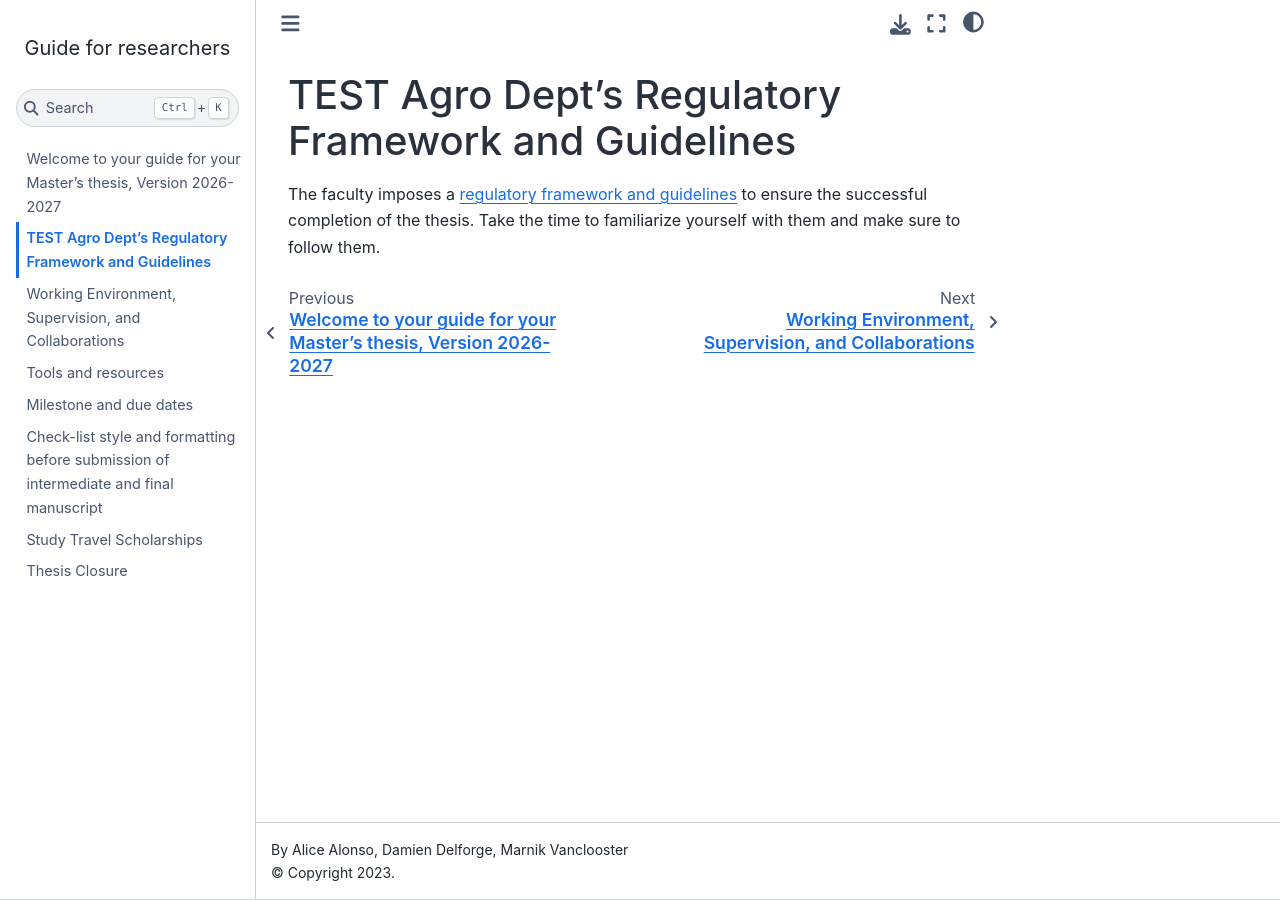
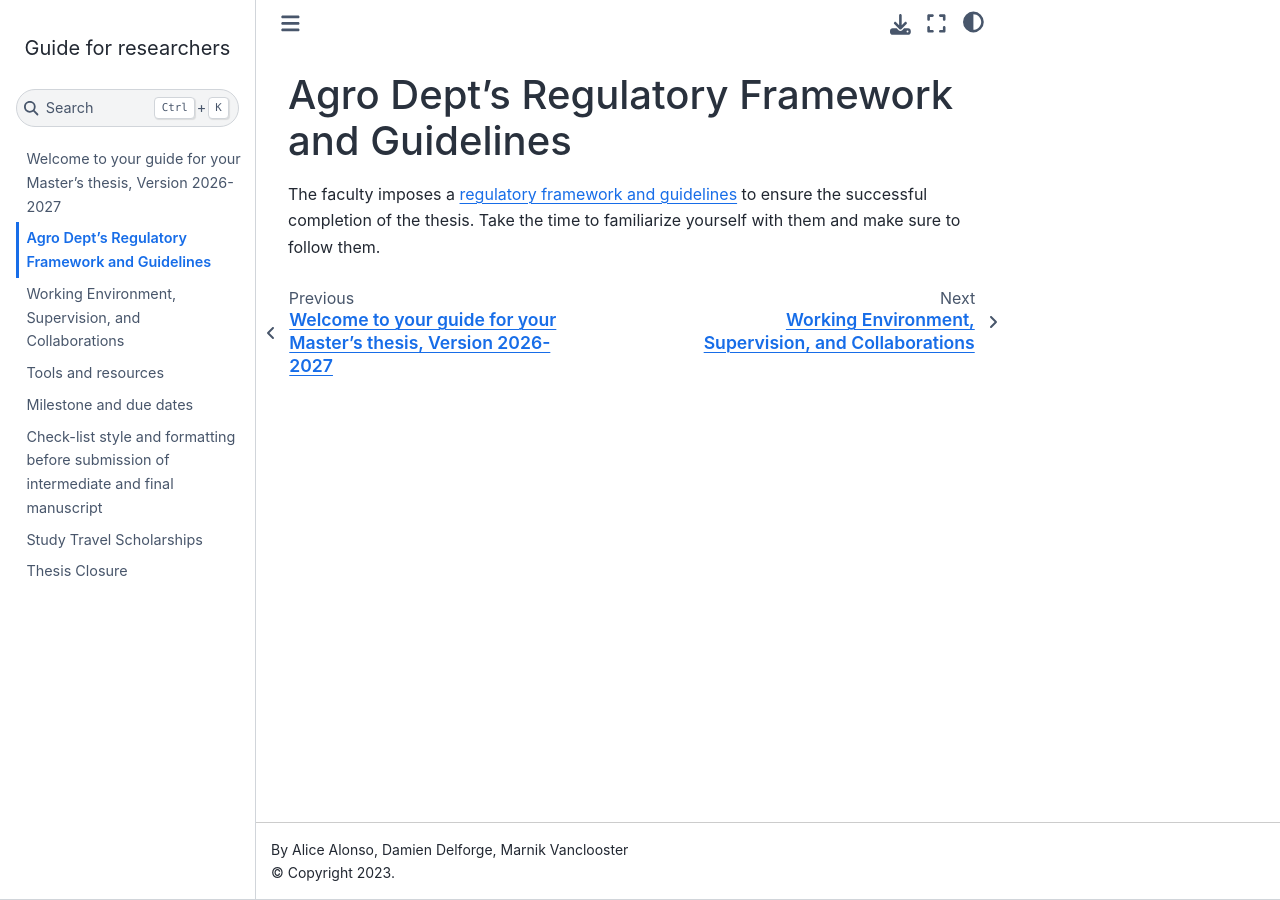
Before and after one commit to GERUlab/guide4researchers, a Jupyter Book: the page built from chapter1.md, in a window 1280 px wide. Built offline with Jupyter Book 1.0.4 settings and Sphinx 7.4.7 and the Sphinx Book theme 1.1.4, drawn with Linux system fonts in a browser that asks for light colours.

Commit message:
Update chapter1.md

```diff
--- a/chapter1.md
+++ b/chapter1.md
@@ -1,3 +1,3 @@
-# TEST Agro Dept's Regulatory Framework and Guidelines
+# Agro Dept's Regulatory Framework and Guidelines
 
 The faculty imposes a [regulatory framework and guidelines](https://www.uclouvain.be/fr/facultes/agro/restricted/memoires-de-fin-d-etudes) to ensure the successful completion of the thesis. Take the time to familiarize yourself with them and make sure to follow them.
```
